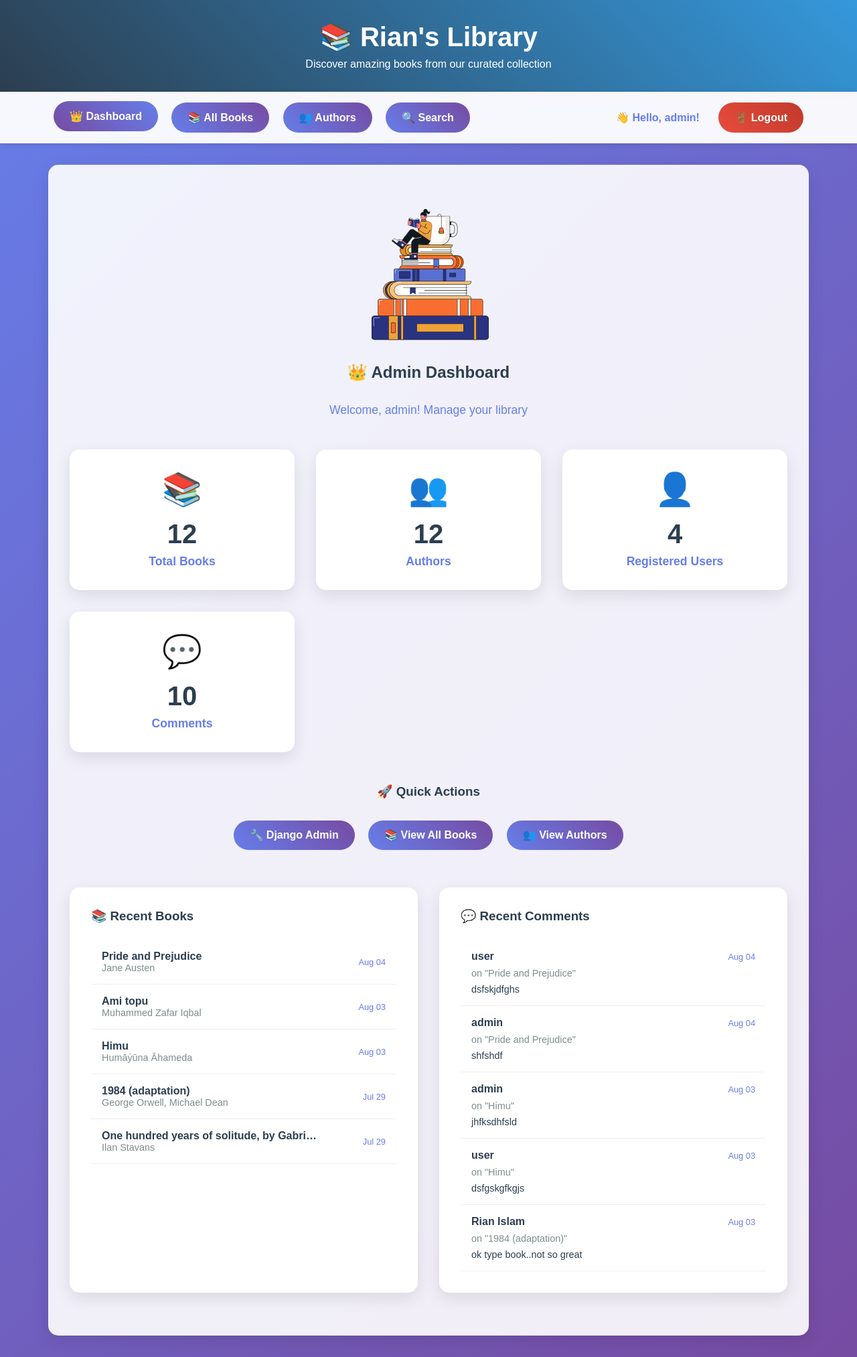
After one commit to Rian445/book_API_library, a Django app: page /admin-dashboard/ in a window 1280 px wide. The commit adds this page. Shown: the whole page at 67% size. Run offline with Django 5.2, Linux system fonts and the light colour scheme; a user stored in the database is signed in; data comes from the database, SQL or seed files in the repository; both versions use the stored data as it was after the commit.

Commit message:
add landing page and contents between user,stuff and normal non-user viewer

```diff
--- a/books/urls.py
+++ b/books/urls.py
@@ -13,4 +13,8 @@ urlpatterns = [
     path('register/', views.register_view, name='register'),
     path('login/', views.login_view, name='login'),
     path('logout/', views.logout_view, name='logout'),
+    path('dashboard/', views.user_dashboard, name='user_dashboard'),
+    path('admin-dashboard/', views.admin_dashboard, name='admin_dashboard'),
+    path('all-books/', views.all_books, name='all_books'),
+    path('book/<int:book_id>/favorite/', views.toggle_favorite, name='toggle_favorite'),
 ]
--- a/books/views.py
+++ b/books/views.py
@@ -3,14 +3,23 @@ from django.core.paginator import Paginator
 from django.db.models import Q, Count
 from django.contrib.auth import authenticate, login, logout
 from django.contrib.auth.decorators import login_required
+from django.contrib.auth.models import User
 from django.contrib import messages
 from rest_framework import generics
-from .models import Book, Author, Comment
+from .models import Book, Author, Comment, Favorite
 from .serializers import BookSerializer
 from .forms import CustomUserCreationForm, LoginForm, CommentForm
 
 
 def home(request):
+
+    if request.user.is_authenticated:
+        if request.user.is_staff:
+            return redirect('books:admin_dashboard')
+        else:
+            return redirect('books:user_dashboard')
+
+    # For anonymous users - show public home page
     books_list = Book.objects.all().prefetch_related('authors')
 
     paginator = Paginator(books_list, 10)
@@ -44,6 +53,11 @@ def book_detail(request, book_id):
 
     comments = Comment.objects.filter(book=book).select_related('user')
 
+    # Check if book is in user's favorites
+    is_favorite = False
+    if request.user.is_authenticated and not request.user.is_staff:
+        is_favorite = Favorite.objects.filter(user=request.user, book=book).exists()
+
     comment_form = None
     if request.user.is_authenticated:
         if request.method == 'POST':
@@ -63,6 +77,7 @@ def book_detail(request, book_id):
         'related_books': related_books,
         'comments': comments,
         'comment_form': comment_form,
+        'is_favorite': is_favorite,
     }
 
     return render(request, 'books/book_detail.html', context)
@@ -185,3 +200,98 @@ def logout_view(request):
     logout(request)
     messages.success(request, 'You have been logged out successfully.')
     return redirect('books:home')
+
+
+def user_dashboard(request):
+
+    if not request.user.is_authenticated:
+        return redirect('books:login')
+
+    if request.user.is_staff:
+        return redirect('books:admin_dashboard')
+
+
+    favorite_books = Book.objects.filter(
+        favorited_by__user=request.user
+    ).prefetch_related('authors').order_by('-favorited_by__created_at')
+
+
+    all_books_list = Book.objects.all().prefetch_related('authors')
+    paginator = Paginator(all_books_list, 12)
+    page_number = request.GET.get('page')
+    all_books = paginator.get_page(page_number)
+
+    context = {
+        'user': request.user,
+        'favorite_books': favorite_books,
+        'all_books': all_books,
+        'total_favorites': favorite_books.count(),
+        'total_books': Book.objects.count(),
+        'is_paginated': all_books.has_other_pages(),
+        'page_obj': all_books,
+    }
+
+    return render(request, 'books/user_dashboard.html', context)
+
+
+def admin_dashboard(request):
+
+    if not request.user.is_authenticated or not request.user.is_staff:
+        return redirect('books:home')
+
+
+    total_books = Book.objects.count()
+    total_authors = Author.objects.count()
+    total_users = User.objects.count()
+    total_comments = Comment.objects.count()
+
+
+    recent_books = Book.objects.all().order_by('-created_at')[:5]
+    recent_comments = Comment.objects.all().select_related('user', 'book').order_by('-created_at')[:5]
+
+    context = {
+        'user': request.user,
+        'total_books': total_books,
+        'total_authors': total_authors,
+        'total_users': total_users,
+        'total_comments': total_comments,
+        'recent_books': recent_books,
+        'recent_comments': recent_comments,
+    }
+
+    return render(request, 'books/admin_dashboard.html', context)
+
+
+def all_books(request):
+
+    books_list = Book.objects.all().prefetch_related('authors')
+
+    paginator = Paginator(books_list, 12)
+    page_number = request.GET.get('page')
+    books = paginator.get_page(page_number)
+
+    context = {
+        'books': books,
+        'total_books': Book.objects.count(),
+        'is_paginated': books.has_other_pages(),
+        'page_obj': books,
+    }
+
+    return render(request, 'books/all_books.html', context)
+
+
+@login_required
+def toggle_favorite(request, book_id):
+    book = get_object_or_404(Book, id=book_id)
+    favorite, created = Favorite.objects.get_or_create(
+        user=request.user,
+        book=book
+    )
+
+    if created:
+        messages.success(request, f'"{book.title}" added to your favorites!')
+    else:
+        favorite.delete()
+        messages.success(request, f'"{book.title}" removed from your favorites!')
+
+    return redirect('books:book_detail', book_id=book_id)
--- a/templates/base.html
+++ b/templates/base.html
@@ -24,9 +24,24 @@
     <nav class="navbar">
         <div style="display: flex; align-items: center; justify-content: space-between; width: 100%; max-width: 1200px; margin: 0 auto; padding: 0 2rem;">
             <div>
-                <a href="{% url 'books:home' %}" class="nav-btn {% if request.resolver_match.url_name == 'home' %}active{% endif %}">
-                    🏠 Home
-                </a>
+                {% if user.is_authenticated %}
+                    {% if user.is_staff %}
+                        <a href="{% url 'books:admin_dashboard' %}" class="nav-btn {% if request.resolver_match.url_name == 'admin_dashboard' %}active{% endif %}">
+                            👑 Dashboard
+                        </a>
+                    {% else %}
+                        <a href="{% url 'books:user_dashboard' %}" class="nav-btn {% if request.resolver_match.url_name == 'user_dashboard' %}active{% endif %}">
+                            🏠 Dashboard
+                        </a>
+                    {% endif %}
+                    <a href="{% url 'books:all_books' %}" class="nav-btn {% if request.resolver_match.url_name == 'all_books' %}active{% endif %}">
+                        📚 All Books
+                    </a>
+                {% else %}
+                    <a href="{% url 'books:home' %}" class="nav-btn {% if request.resolver_match.url_name == 'home' %}active{% endif %}">
+                        🏠 Home
+                    </a>
+                {% endif %}
                 <a href="{% url 'books:authors' %}" class="nav-btn {% if request.resolver_match.url_name == 'authors' %}active{% endif %}">
                     👥 Authors
                 </a>
--- /dev/null
+++ b/templates/books/admin_dashboard.html
@@ -0,0 +1,159 @@
+{% extends 'base.html' %}
+{% load static %}
+
+{% block title %}Admin Dashboard - Rian's Library{% endblock %}
+
+{% block content %}
+<!-- Welcome Section -->
+<div style="text-align: center; margin-bottom: 3rem;">
+    <div class="lottie-container">
+        <lottie-player
+            src="{% static 'animations/ok.json' %}"
+            background="transparent"
+            speed="1"
+            class="lottie-animation"
+            loop
+            autoplay>
+        </lottie-player>
+    </div>
+    <h2>👑 Admin Dashboard</h2>
+    <p style="color: #667eea; font-size: 1.1rem;">Welcome, {{ user.first_name|default:user.username }}! Manage your library</p>
+</div>
+
+<!-- Statistics Cards -->
+<div style="display: grid; grid-template-columns: repeat(auto-fit, minmax(250px, 1fr)); gap: 2rem; margin-bottom: 3rem;">
+    <div class="stat-card">
+        <div class="stat-icon">📚</div>
+        <div class="stat-number">{{ total_books }}</div>
+        <div class="stat-label">Total Books</div>
+    </div>
+
+    <div class="stat-card">
+        <div class="stat-icon">👥</div>
+        <div class="stat-number">{{ total_authors }}</div>
+        <div class="stat-label">Authors</div>
+    </div>
+
+    <div class="stat-card">
+        <div class="stat-icon">👤</div>
+        <div class="stat-number">{{ total_users }}</div>
+        <div class="stat-label">Registered Users</div>
+    </div>
+
+    <div class="stat-card">
+        <div class="stat-icon">💬</div>
+        <div class="stat-number">{{ total_comments }}</div>
+        <div class="stat-label">Comments</div>
+    </div>
+</div>
+
+<!-- Quick Actions -->
+<div style="text-align: center; margin-bottom: 3rem;">
+    <h3 style="color: #2c3e50; margin-bottom: 1.5rem;">🚀 Quick Actions</h3>
+    <a href="/admin/" class="nav-btn" style="margin: 0.5rem;">🔧 Django Admin</a>
+    <a href="{% url 'books:all_books' %}" class="nav-btn" style="margin: 0.5rem;">📚 View All Books</a>
+    <a href="{% url 'books:authors' %}" class="nav-btn" style="margin: 0.5rem;">👥 View Authors</a>
+</div>
+
+<!-- Recent Activity -->
+<div style="display: grid; grid-template-columns: 1fr 1fr; gap: 2rem; margin-bottom: 2rem;">
+    <!-- Recent Books -->
+    <div style="background: white; padding: 2rem; border-radius: 15px; box-shadow: 0 8px 25px rgba(0,0,0,0.1);">
+        <h3 style="color: #2c3e50; margin-bottom: 1.5rem;">📚 Recent Books</h3>
+        {% if recent_books %}
+            {% for book in recent_books %}
+                <div style="padding: 1rem; border-bottom: 1px solid #eee; display: flex; justify-content: space-between; align-items: center;">
+                    <div>
+                        <div style="font-weight: 600; color: #2c3e50;">{{ book.title|truncatechars:40 }}</div>
+                        <div style="color: #7f8c8d; font-size: 0.9rem;">
+                            {% for author in book.authors.all %}{{ author.name }}{% if not forloop.last %}, {% endif %}{% endfor %}
+                        </div>
+                    </div>
+                    <div style="color: #667eea; font-size: 0.8rem;">
+                        {{ book.created_at|date:"M d" }}
+                    </div>
+                </div>
+            {% endfor %}
+        {% else %}
+            <p style="color: #7f8c8d; text-align: center;">No recent books</p>
+        {% endif %}
+    </div>
+
+    <!-- Recent Comments -->
+    <div style="background: white; padding: 2rem; border-radius: 15px; box-shadow: 0 8px 25px rgba(0,0,0,0.1);">
+        <h3 style="color: #2c3e50; margin-bottom: 1.5rem;">💬 Recent Comments</h3>
+        {% if recent_comments %}
+            {% for comment in recent_comments %}
+                <div style="padding: 1rem; border-bottom: 1px solid #eee;">
+                    <div style="display: flex; justify-content: space-between; align-items: center; margin-bottom: 0.5rem;">
+                        <div style="font-weight: 600; color: #2c3e50;">{{ comment.user.first_name|default:comment.user.username }}</div>
+                        <div style="color: #667eea; font-size: 0.8rem;">{{ comment.created_at|date:"M d" }}</div>
+                    </div>
+                    <div style="color: #7f8c8d; font-size: 0.9rem; margin-bottom: 0.5rem;">
+                        on "{{ comment.book.title|truncatechars:30 }}"
+                    </div>
+                    <div style="color: #2c3e50; font-size: 0.9rem;">
+                        {{ comment.content|truncatechars:60 }}
+                    </div>
+                </div>
+            {% endfor %}
+        {% else %}
+            <p style="color: #7f8c8d; text-align: center;">No recent comments</p>
+        {% endif %}
+    </div>
+</div>
+
+{% block extra_css %}
+<style>
+.stat-card {
+    background: white;
+    padding: 2rem;
+    border-radius: 15px;
+    box-shadow: 0 8px 25px rgba(0,0,0,0.1);
+    text-align: center;
+    transition: all 0.3s ease;
+}
+
+.stat-card:hover {
+    transform: translateY(-5px);
+    box-shadow: 0 15px 40px rgba(0,0,0,0.2);
+}
+
+.stat-icon {
+    font-size: 3rem;
+    margin-bottom: 1rem;
+}
+
+.stat-number {
+    font-size: 2.5rem;
+    font-weight: 700;
+    color: #2c3e50;
+    margin-bottom: 0.5rem;
+}
+
+.stat-label {
+    color: #667eea;
+    font-weight: 600;
+    font-size: 1.1rem;
+}
+
+@media (max-width: 768px) {
+    .main-content > div:last-child {
+        grid-template-columns: 1fr !important;
+    }
+
+    .stat-card {
+        padding: 1.5rem;
+    }
+
+    .stat-icon {
+        font-size: 2.5rem;
+    }
+
+    .stat-number {
+        font-size: 2rem;
+    }
+}
+</style>
+{% endblock %}
+{% endblock %}
```
Also changed, not shown: books/admin.py (+9 -1 lines), books/models.py (+13 -0 lines), templates/books/all_books.html (added, +59 -0 lines), templates/books/book_detail.html (+23 -0 lines), templates/books/user_dashboard.html (added, +182 -0 lines), books/migrations/0003_favorite.py (added), db.sqlite3, 4 other files.
